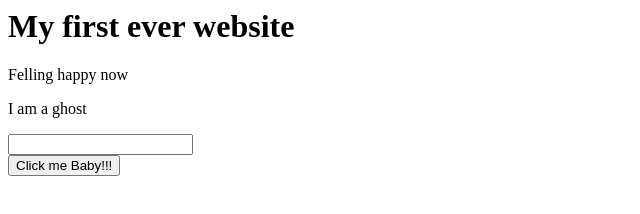
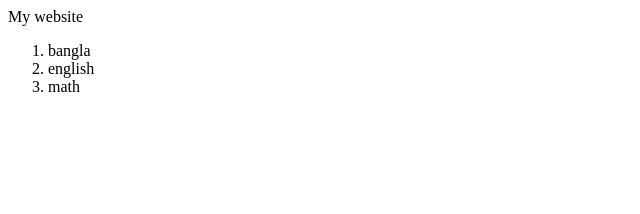
Before and after one commit to omgshakib/my-first-website, a plain HTML site: page index.html in a window 1280 px wide. Shown: the whole page, without its empty margins (0-640 px from the left). Drawn offline with Linux system fonts and the light colour scheme.

Commit message:
first list adding

```diff
--- a/index.html
+++ b/index.html
@@ -1,6 +1,8 @@
-    <h1>My first ever website</h1>
-    <p>Felling happy now</p>
-    <p>I am a ghost</p>
-    <input type="text">
-    <br>
-    <button>Click me Baby!!!</button>
+<p>My website</p>
+<Div>
+    <ol>
+        <Li>bangla</Li>
+        <li>english</li>
+        <li>math</li>
+    </ol>
+</Div>
```
